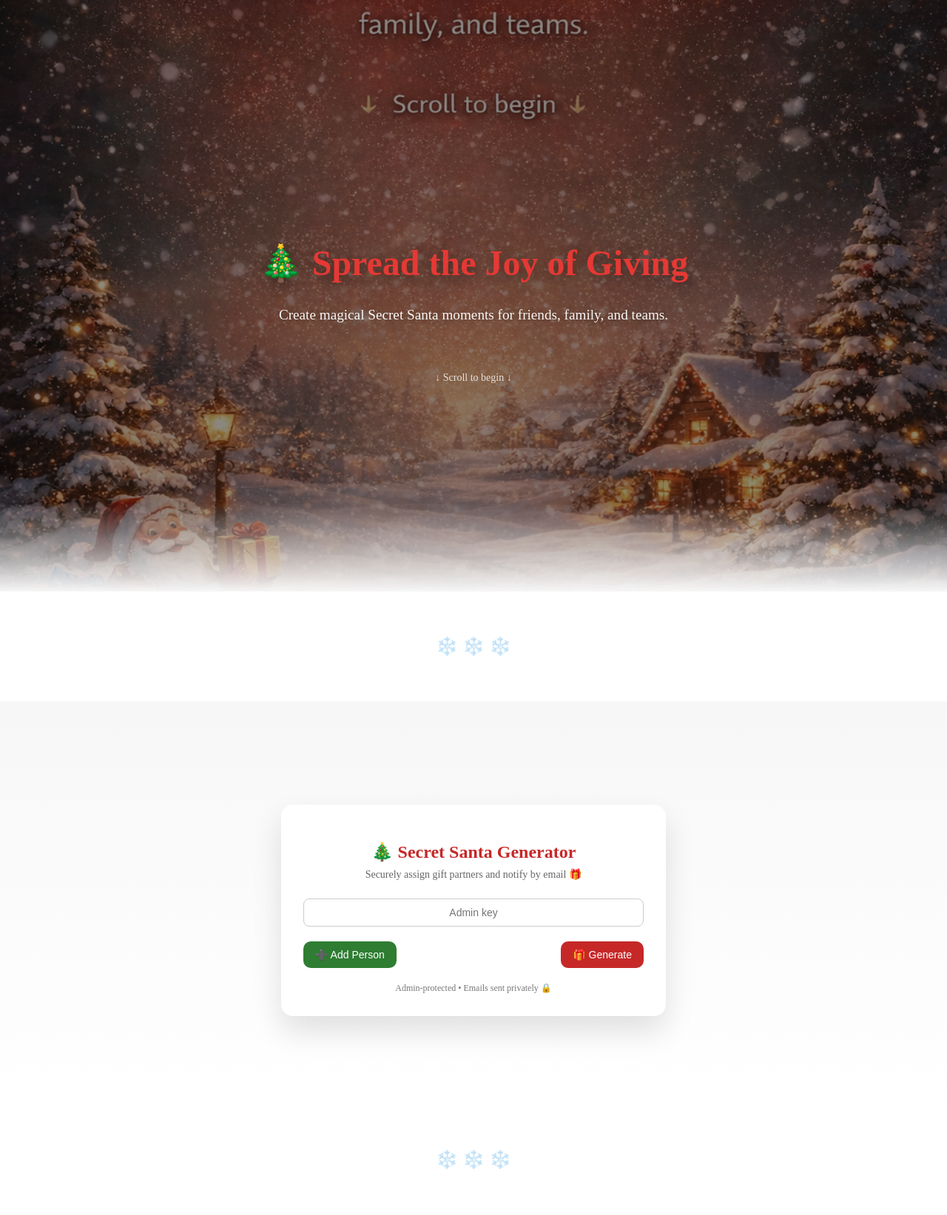
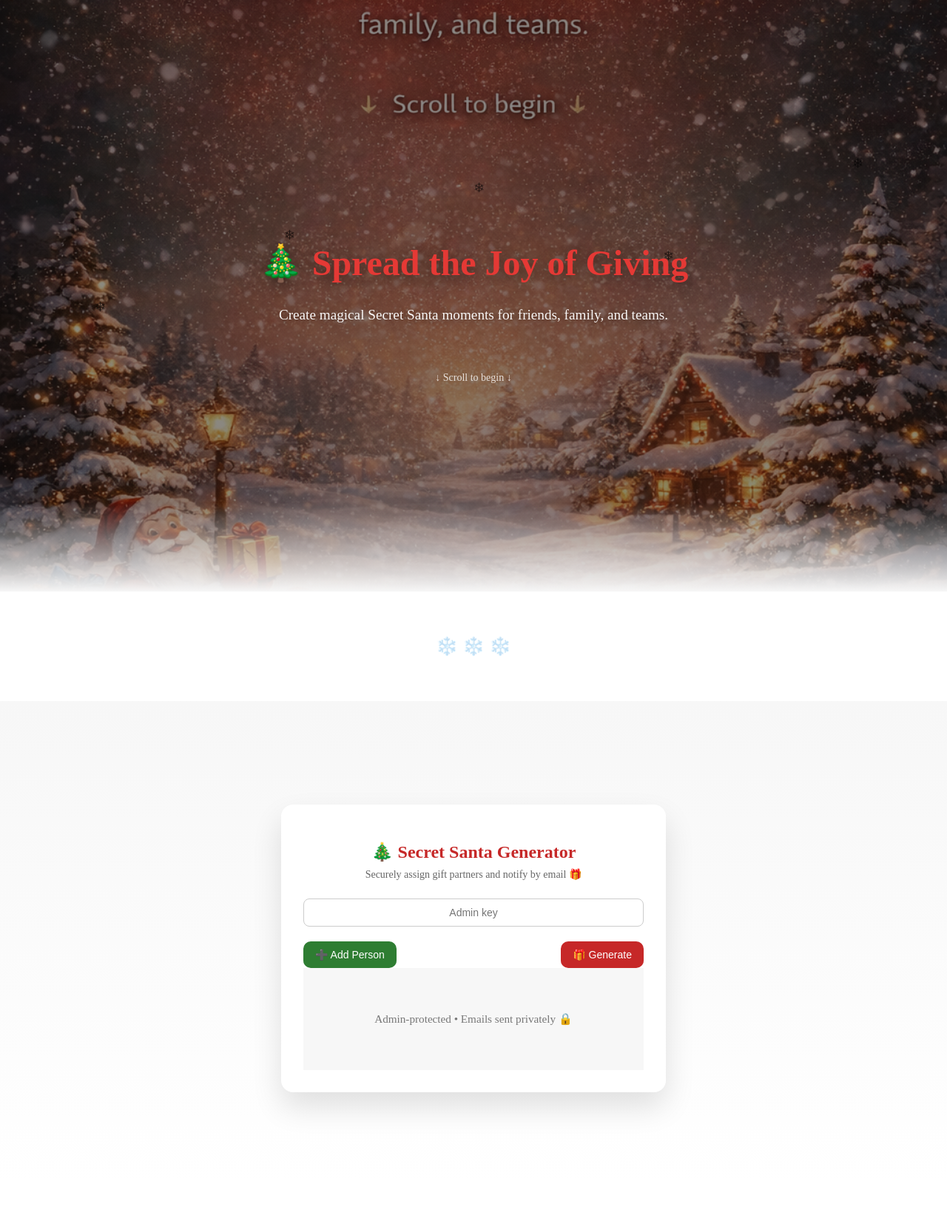
Before and after one commit to Debranjan11/secret-santa, a Flask app: page / in a window 1280 px wide. Shown: the top 1643 px of the page at 74% size. Run offline with Flask 3, Linux system fonts and the light colour scheme.

Commit message:
added visual enchancements

```diff
--- a/static/style.css
+++ b/static/style.css
@@ -107,8 +107,19 @@
   padding: 30px;
   border-radius: 16px;
   box-shadow: 0 20px 40px rgba(0,0,0,0.12);
+  animation: float-in 0.8s ease forwards;
 }
 
+@keyframes float-in {
+  from {
+    opacity: 0;
+    transform: translateY(20px);
+  }
+  to {
+    opacity: 1;
+    transform: translateY(0);
+  }
+}
 h1 {
   text-align: center;
   color: var(--primary);
@@ -172,12 +183,15 @@
   border-radius: 10px;
   font-size: 14px;
   cursor: pointer;
-  transition: transform 0.1s ease, box-shadow 0.1s ease;
+  transition: transform 0.2s ease, box-shadow 0.2s ease;
 }
 
 button:hover {
-  transform: translateY(-1px);
-  box-shadow: 0 4px 10px rgba(0,0,0,0.15);
+  transform: translateY(-2px);
+  box-shadow: 0 8px 20px rgba(0,0,0,0.15);
+}
+button:active {
+  transform: translateY(0);
 }
 
 .add-btn {
@@ -191,10 +205,11 @@
 }
 
 .footer {
+  padding: 60px 20px;
   text-align: center;
-  margin-top: 20px;
-  font-size: 12px;
+  background: #f7f7f7;
   color: #777;
+  font-size: 0.95rem;
 }
 
 .how-it-works {
@@ -251,3 +266,31 @@
   opacity: 0.6;
   margin: 60px 0;
 }
+
+/* ❄️ Snowfall */
+.snow-container {
+  pointer-events: none;
+  position: fixed;
+  inset: 0;
+  overflow: hidden;
+  z-index: 1;
+}
+
+.snow {
+  position: absolute;
+  top: -10%;
+  font-size: 18px;
+  opacity: 0.6;
+  animation: snow-fall linear infinite;
+}
+
+.snow:nth-child(1) { left: 10%; animation-duration: 12s; }
+.snow:nth-child(2) { left: 30%; animation-duration: 15s; }
+.snow:nth-child(3) { left: 50%; animation-duration: 18s; }
+.snow:nth-child(4) { left: 70%; animation-duration: 14s; }
+.snow:nth-child(5) { left: 90%; animation-duration: 20s; }
+
+@keyframes snow-fall {
+  from { transform: translateY(0); }
+  to { transform: translateY(110vh); }
+}
--- a/templates/index.html
+++ b/templates/index.html
@@ -81,9 +81,19 @@
   </section>
 
   <!-- 🧾 FOOTER -->
-  <footer class="site-footer">
-    <p>Made with ❤️ for the holidays</p>
-  </footer>
+  <footer class="footer">
+    🎄 Made with warmth, joy, and a little holiday magic
+  <br />
+  <small>Secret Santa • December Edition</small>
+</footer>
+
+  <div class="snow-container">
+  <span class="snow">❄</span>
+  <span class="snow">❄</span>
+  <span class="snow">❄</span>
+  <span class="snow">❄</span>
+  <span class="snow">❄</span>
+</div>
 
 <script>
 function showMessage(text, type) {
```
